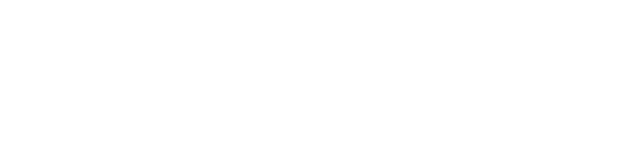
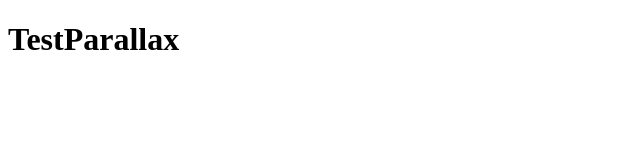
Before and after one commit to SupaseKLs/TestParallax-, a plain HTML site: page index.html in a window 1280 px wide. Shown: the whole page, without its empty margins (0-640 px from the left). Drawn offline with Linux system fonts and the light colour scheme.

Commit message:
add index parallax

```diff
--- a/index.html
+++ b/index.html
@@ -7,6 +7,7 @@
     <link rel="stylesheet" href="style.css">
 </head>
 <body>
+    <h1>TestParallax</h1>
     <script src="script.js"></script>
 </body>
 </html>
```
